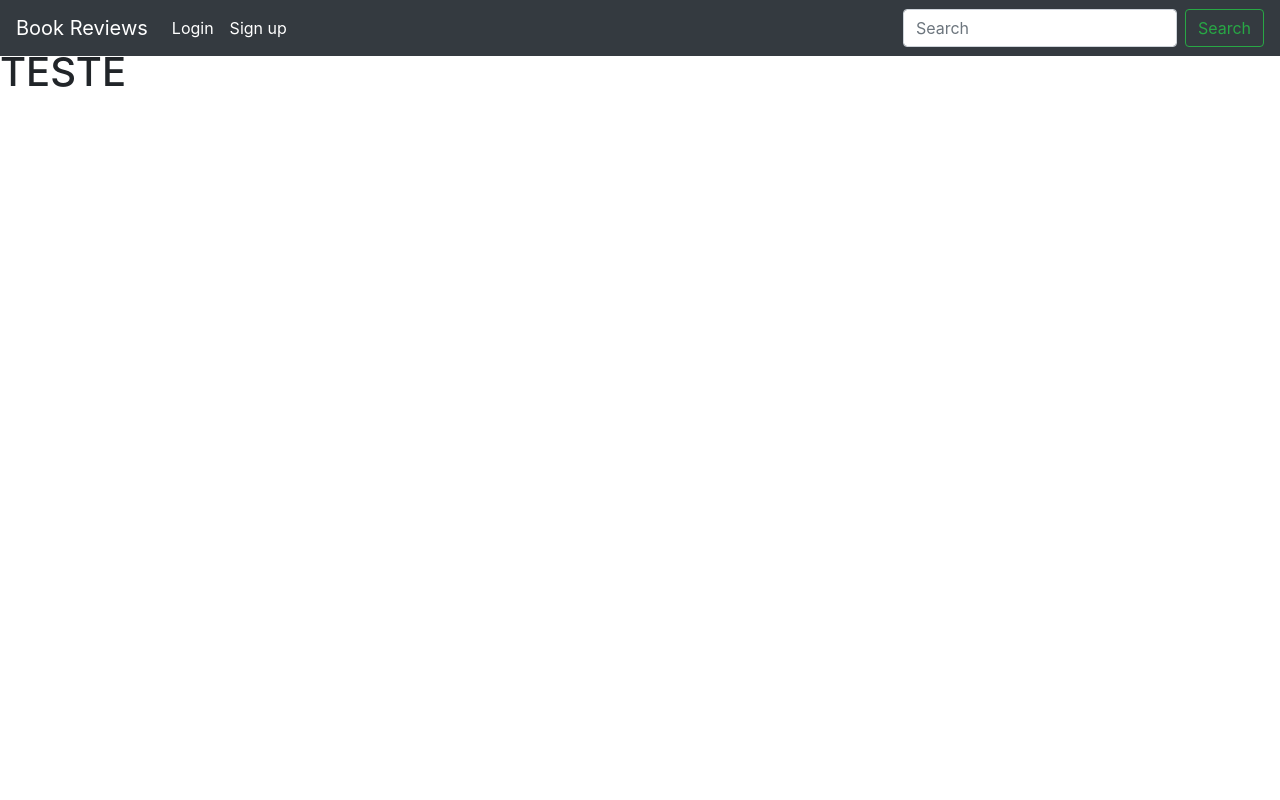
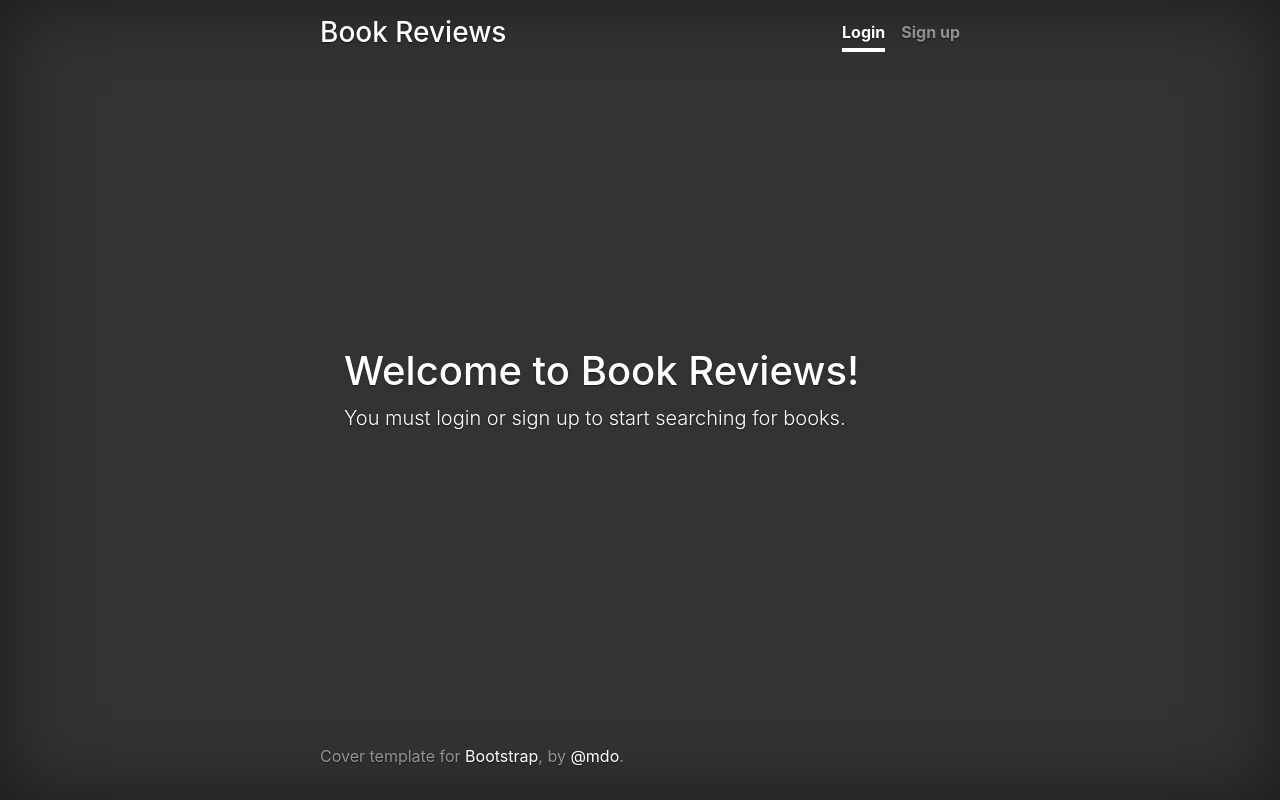
Before and after one commit to map3101/project1-CS50W-Old-version-, a Python web app: template templates/home.html in a window 1280 px wide. Run offline with Jinja, Linux system fonts and the light colour scheme; the template is opened without the code that fills it, so the values that code supplies are empty; some libraries are stand-ins or nearby versions.

Commit message:
updating Homepage, Login and Sign up pages

```diff
--- a/application.py
+++ b/application.py
@@ -45,6 +45,7 @@ def login():
         if db.execute("SELECT username FROM users WHERE username = :username AND password = :password", {"username": form.username.data, "password": form.password.data}).rowcount == 1:
             user_id = db.execute("SELECT id FROM users WHERE username = :username AND password = :password", {"username": form.username.data, "password": form.password.data}).fetchone()[0]
             session["user_id"] = user_id
+            session["username"] = form.username.data
             return redirect(url_for('index'))
 
         else:
@@ -81,3 +82,7 @@ def signup():
 def logout():
     session.clear()
     return redirect(url_for('index'))
+
+@app.route('/search')
+@login_required
+def search():
--- a/forms.py
+++ b/forms.py
@@ -1,6 +1,6 @@
 from flask_wtf import FlaskForm
 from wtforms import StringField, PasswordField, BooleanField
-from wtforms.validators import InputRequired, Email, Length
+from wtforms.validators import InputRequired, Length
 
 #User form to register or login
 class UserForm(FlaskForm):
--- /dev/null
+++ b/static/home.css
@@ -0,0 +1,106 @@
+/*
+ * Globals
+ */
+
+/* Links */
+a,
+a:focus,
+a:hover {
+  color: #fff;
+}
+
+/* Custom default button */
+.btn-secondary,
+.btn-secondary:hover,
+.btn-secondary:focus {
+  color: #333;
+  text-shadow: none; /* Prevent inheritance from `body` */
+  background-color: #fff;
+  border: .05rem solid #fff;
+}
+
+
+/*
+ * Base structure
+ */
+
+html,
+body {
+  height: 100%;
+  background-color: #333;
+}
+
+body {
+  display: -ms-flexbox;
+  display: flex;
+  color: #fff;
+  text-shadow: 0 .05rem .1rem rgba(0, 0, 0, .5);
+  box-shadow: inset 0 0 5rem rgba(0, 0, 0, .5);
+}
+
+.cover-container {
+  max-width: 42em;
+}
+
+
+/*
+ * Header
+ */
+.masthead {
+  margin-bottom: 2rem;
+}
+
+.masthead-brand {
+  margin-bottom: 0;
+}
+
+.nav-masthead .nav-link {
+  padding: .25rem 0;
+  font-weight: 700;
+  color: rgba(255, 255, 255, .5);
+  background-color: transparent;
+  border-bottom: .25rem solid transparent;
+}
+
+.nav-masthead .nav-link:hover,
+.nav-masthead .nav-link:focus {
+  border-bottom-color: rgba(255, 255, 255, .25);
+}
+
+.nav-masthead .nav-link + .nav-link {
+  margin-left: 1rem;
+}
+
+.nav-masthead .active {
+  color: #fff;
+  border-bottom-color: #fff;
+}
+
+@media (min-width: 48em) {
+  .masthead-brand {
+    float: left;
+  }
+  .nav-masthead {
+    float: right;
+  }
+}
+
+
+/*
+ * Cover
+ */
+.cover {
+  padding: 0 1.5rem;
+}
+.cover .btn-lg {
+  padding: .75rem 1.25rem;
+  font-weight: 700;
+}
+
+
+/*
+ * Footer
+ */
+.mastfoot {
+  color: rgba(255, 255, 255, .5);
+}
--- a/templates/home.html
+++ b/templates/home.html
@@ -4,6 +4,51 @@
     Book reviews
 {% endblock %}
 
+{% block style %}
+<link rel="stylesheet" href="{{url_for('.static', filename='home.css')}}">
+{% endblock %}
+
 {% block body %}
-    <h1>TESTE</h1>
+
+<div class="cover-container d-flex w-100 h-100 p-3 mx-auto flex-column">
+    <header class="masthead mb-auto">
+      <div class="inner">
+        <h3 class="masthead-brand">Book Reviews</h3>
+        <nav class="nav nav-masthead justify-content-center">
+        {% if session.user_id %}
+          <a class="nav-link active" href="{{ url_for('logout') }}">Logout</a>
+        {% else %}
+          <a class="nav-link active" href="{{ url_for('login') }}">Login</a>
+          <a class="nav-link" href="{{ url_for('signup') }}">Sign up</a>
+        {% endif %}
+        </nav>
+      </div>
+    </header>
+
+    {% if session.user_id %}
+    <main role="main" class="inner cover">
+      <h1 class="cover-heading">Hello, {{ session.username }}.</h1>
+      <p class="lead">Feel free to search for books.</p>
+      <p class="lead">
+        <a href="#" class="btn btn-lg btn-secondary">Go to search page</a>
+      </p>
+    </main>
+
+    {% else %}
+    <main role="main" class="inner cover">
+        <h1 class="cover-heading">Welcome to Book Reviews!</h1>
+        <p class="lead">You must login or sign up to start searching for books.</p>
+      </main>
+
+    {% endif %}
+
+    <footer class="mastfoot mt-auto">
+      <div class="inner">
+        <p>Cover template for <a href="https://getbootstrap.com/">Bootstrap</a>, by <a href="https://twitter.com/mdo">@mdo</a>.</p>
+      </div>
+    </footer>
+  </div>
+
+
+
 {% endblock %}
--- a/templates/layout.html
+++ b/templates/layout.html
@@ -6,45 +6,11 @@
 
         <!-- Bootstrap CSS -->
         <link rel="stylesheet" href="https://stackpath.bootstrapcdn.com/bootstrap/4.2.1/css/bootstrap.min.css" integrity="sha384-GJzZqFGwb1QTTN6wy59ffF1BuGJpLSa9DkKMp0DgiMDm4iYMj70gZWKYbI706tWS" crossorigin="anonymous">
-
+        {% block style %}{% endblock %}
         <title>{% block title %}{% endblock %}</title>
     </head>
     <body>
-        <header>
-            <nav class="navbar navbar-expand-lg navbar-dark fixed-top bg-dark">
-                <a class="navbar-brand" href="#">Book Reviews</a>
-                <button class="navbar-toggler" type="button" data-toggle="collapse" data-target="#navbarTogglerDemo02" aria-controls="navbarTogglerDemo02" aria-expanded="false" aria-label="Toggle navigation">
-                <span class="navbar-toggler-icon"></span>
-                </button>
-            {% if session.user_id %}
-            <div class="collapse navbar-collapse" id="navbarTogglerDemo02">
-                <ul class="navbar-nav mr-auto mt-2 mt-lg-0">
-                    <li class="nav-item active">
-                    <a class="nav-link" href="{{ url_for('logout') }}">logout</a>
-                    </li>
-                </ul>
-            {% else %}
-                <div class="collapse navbar-collapse" id="navbarTogglerDemo02">
-                <ul class="navbar-nav mr-auto mt-2 mt-lg-0">
-                    <li class="nav-item active">
-                    <a class="nav-link" href="{{ url_for('login') }}">Login</a>
-                    </li>
-                    <li class="nav-item active">
-                    <a class="nav-link" href="{{ url_for('signup') }}">Sign up</a>
-                    </li>
-                </ul>
-            {% endif %}
-                <form class="form-inline my-2 my-lg-0">
-                    <input class="form-control mr-sm-2" type="search" placeholder="Search">
-                    <button class="btn btn-outline-success my-2 my-sm-0" type="submit">Search</button>
-                </form>
-                </div>
-            </nav>
-        </header>
-        </br>
-        </br>
             {% block body %}{% endblock %}
-
         <!-- Optional JavaScript -->
         <!-- jQuery first, then Popper.js, then Bootstrap JS -->
         <script src="https://code.jquery.com/jquery-3.3.1.slim.min.js" integrity="sha384-q8i/X+965DzO0rT7abK41JStQIAqVgRVzpbzo5smXKp4YfRvH+8abtTE1Pi6jizo" crossorigin="anonymous"></script>
--- a/templates/login.html
+++ b/templates/login.html
@@ -15,7 +15,7 @@
   <div class="container">
 
       <form class="form-signin" method="POST" action="/login">
-        <h2 class="form-signin-heading">Please sign in</h2>
+        <h2 class="form-signin-heading text-white">Please sign in</h2>
         {{ form.hidden_tag() }}
         {{ wtf.form_field(form.username) }}
         {{ wtf.form_field(form.password) }}
```
Also changed, not shown: static/logstyle.css (+3 -4 lines).
